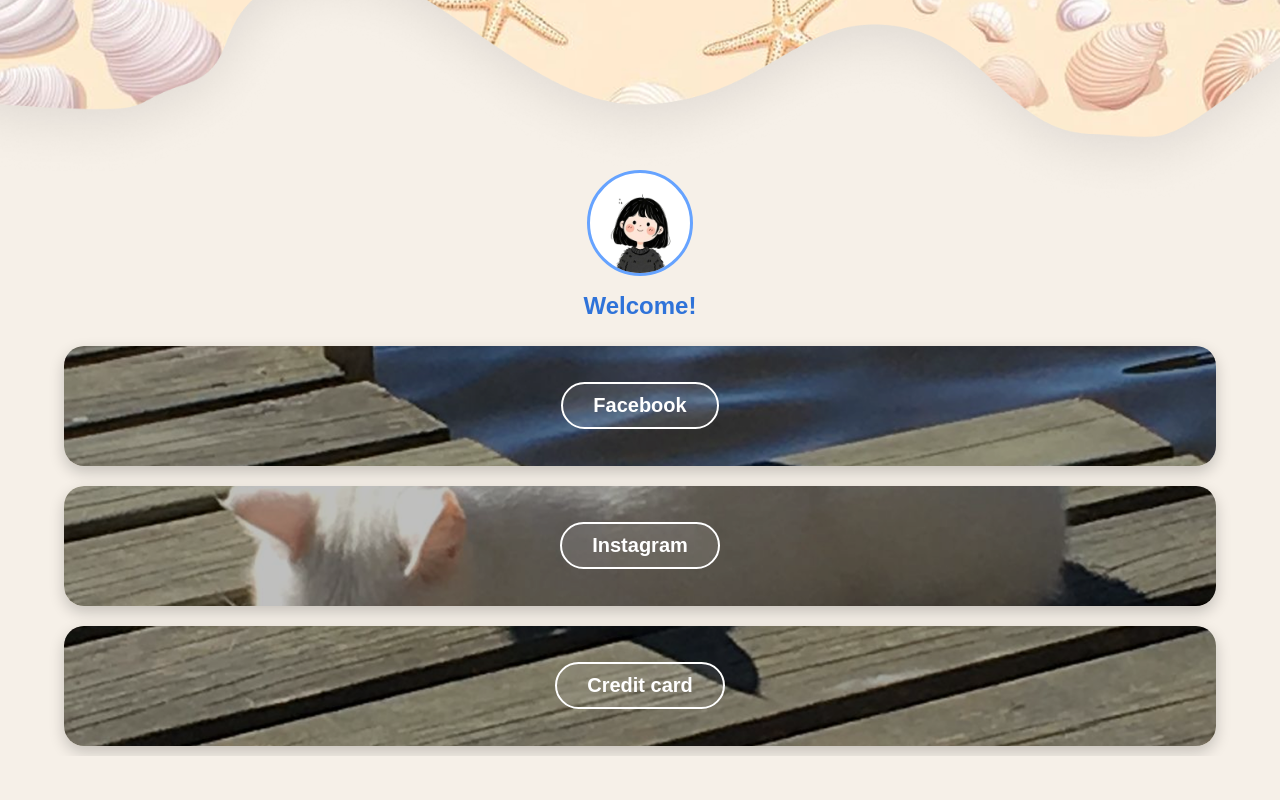
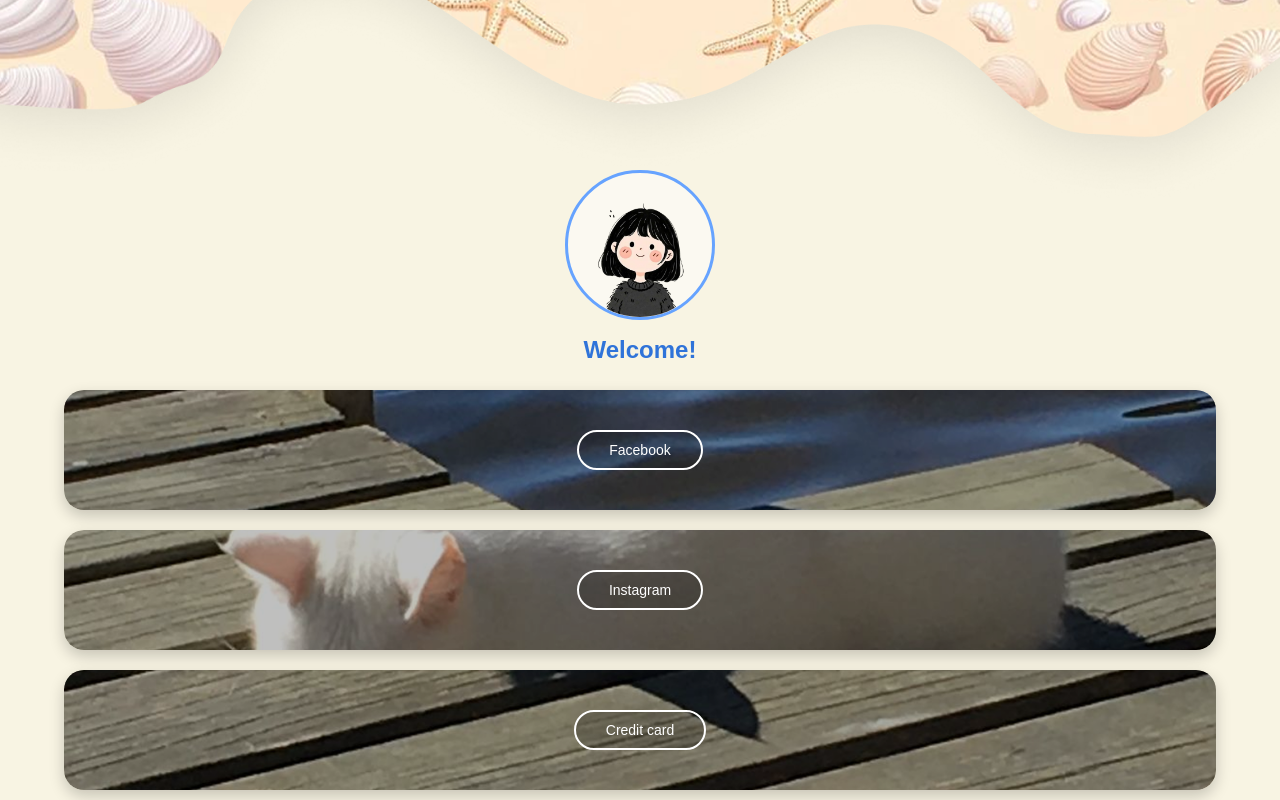
Before and after one commit to Tatlvn/NFC, a plain HTML site: page index.html in a window 1280 px wide. Shown: the part 562-1362 px from the top of the page. Before the commit the page ends 1318 px from the top, so only its background shows below. Drawn offline with Linux system fonts and the light colour scheme.

Commit message:
update color

```diff
--- a/style.css
+++ b/style.css
@@ -1,6 +1,6 @@
 /* Đặt nền tổng thể */
 body {
-    background-color: #f6f0e8;
+    background-color: #F8F4E3;
     font-family: Arial, sans-serif;
     display: flex;
     flex-direction: column;
@@ -17,12 +17,12 @@ body {
 
   /* Ảnh avatar tròn */
   .avatar {
-    width: 100px;
-    height: 100px;
+    width: 144px;
+    height: 144px;
     border-radius: 50%;
     border: 3px solid #66a3ff;
     margin-top: -50px;
-    background-color: white;
+    background: rgba(255, 255, 255, 0.5);
   }
 
   /* Tiêu đề */
@@ -64,10 +64,10 @@ body {
     border: 2px solid #fff;
     padding: 10px 30px;
     border-radius: 40px;
-    font-size: 20px;
-    font-weight: 700;
+    font-size: 14px;
+    font-weight: 400;
     color: #fff;
-    background: rgba(255, 255, 255, 0.1);
+    background: rgba(0, 0, 0, 0.2);
     transition: all 0.3s ease;
   }
 
@@ -78,7 +78,7 @@ body {
   }
 
   .button:hover .overlay {
-    background: rgba(0, 0, 0, 0.35);
+    background: rgba(0, 0, 0, 0.5);
   }
 
   .button:hover .text {
```
